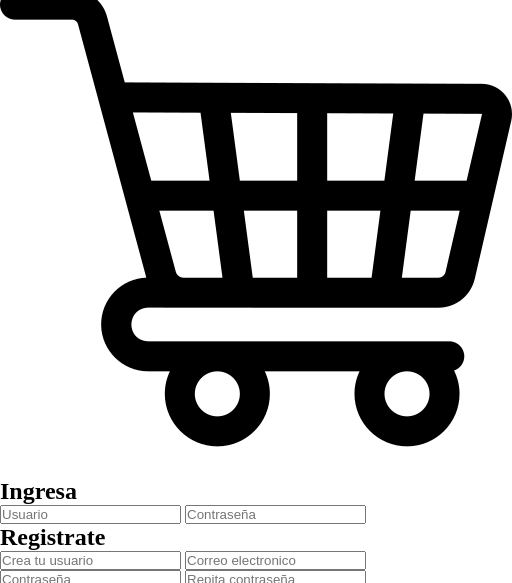
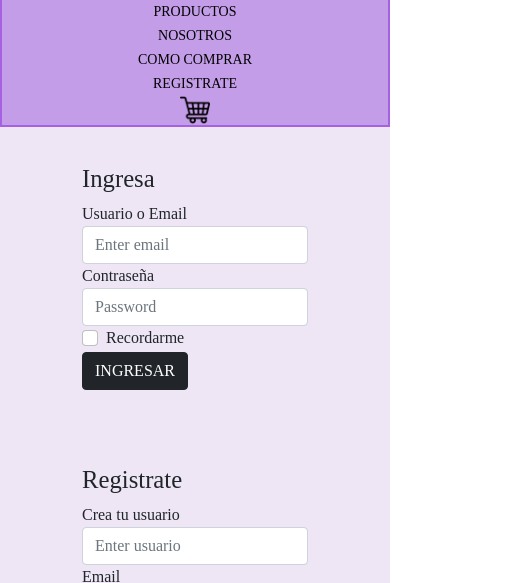
Before and after one commit to jeeflores/proyectocoder, a website: page pages/registro.html in a window 390 px wide. Shown: the part 147-730 px from the top of the page, 512 px wide, since content can reach past the window. Drawn offline with nearby package versions, Linux system fonts and the light colour scheme; files that its build step writes are made by us from their sources.

Commit message:
proyecto casi finalizado

```diff
--- a/pages/registro.html
+++ b/pages/registro.html
@@ -1,58 +1,100 @@
 <!DOCTYPE html>
 <html lang="en">
+
 <head>
     <meta charset="UTF-8">
     <meta http-equiv="X-UA-Compatible" content="IE=edge">
     <meta name="viewport" content="width=device-width, initial-scale=1.0">
-    <link rel="stylesheet" href="../css/style.css">
+    <link rel="stylesheet" href="../css/estilos.css">
+    <link rel="shortcut icon" href="../img/favicon.ico" type="image/x-icon">
+    <link href="https://cdn.jsdelivr.net/npm/bootstrap@5.0.2/dist/css/bootstrap.min.css" rel="stylesheet"
+        integrity="sha384-EVSTQN3/azprG1Anm3QDgpJLIm9Nao0Yz1ztcQTwFspd3yD65VohhpuuCOmLASjC" crossorigin="anonymous">
+    <link rel="stylesheet" href="https://cdn.jsdelivr.net/npm/bootstrap-icons@1.10.2/font/bootstrap-icons.css">
     <title>ALEGRE</title>
 </head>
+
 <body>
-    <header>
-        <a href="../index.html"><h1>ALEGRE</h1></a>
 
+<div class="grid-registro">
+    <header class="encabezado">
+        <a href="../index.html">
+            <h1>ALEGRE</h1>
+        </a>
+    </header>
 
-        <nav> <!--es la barra de navegacion producto,nosotros,comprar-->
+    <nav class="navegador">
         <ul>
-                <li><a href="./productos.html">PRODUCTOS</a></li> <!--PREGUNTAR COMO COLOCAR MAS ITEMS-->
+            <li><a href="./productos.html">PRODUCTOS</a></li>
+            <!--PREGUNTAR COMO COLOCAR MAS ITEMS dentro de productos-->
             <li><a href="./nosotros.html">NOSOTROS</a></li>
             <li><a href="./comocomprar.html">COMO COMPRAR</a></li>
             <li><a href="./registro.html">REGISTRATE</a></li>
-                <li class="carrito"><a href="./carrito.html"><img src="../img/carrito-de-compras.png" alt=""></a></li>
-            </ul>
-            <!-- ENLACES RELATIVOS: aquellos que redireccionan dentro de la misma pagina. <a href= llamamos a una carpeta -->
+            <li class="carrito"><a href="./carrito.html"><img src="../img/carrito-de-compras.png" alt=" carrito"></a>
+            </li>
+    </nav>
 
-            <!--ENLACES ABSOLUTOS: redireecionan a un sitio web externo. <a href= y pegamos el link donde queremos enviar-->
-
-            <!--ENLACES INTERNOS: referencia secciones en la misma pagina-->
-        </nav>
-    </header>
-    <main>
+    <main class="formulario">
         <section>
-            <div>
             <h2>Ingresa</h2>
-                <input type="text" placeholder="Usuario">
-                <input type="password" placeholder="Contraseña">
+            <form>
+                <div class="form-group">
+                    <label for="exampleInputEmail1">Usuario o Email</label>
+                    <input type="email" class="form-control" id="exampleInputEmail1" aria-describedby="emailHelp"
+                        placeholder="Enter email">
                 </div>
+                <div class="form-group">
+                    <label for="exampleInputPassword1">Contraseña</label>
+                    <input type="password" class="form-control" id="exampleInputPassword1" placeholder="Password">
+                </div>
+                <div class="form-group form-check">
+                    <input type="checkbox" class="form-check-input" id="exampleCheck1">
+                    <label class="form-check-label" for="exampleCheck1">Recordarme</label>
+                </div>
+                <button type="submit" class="btn btn-dark">INGRESAR</button>
+            </form>
         </section>
 
         <section>
             <h2>Registrate</h2>
-            <input type="text" placeholder="Crea tu usuario">
-            <input type="email" placeholder="Correo electronico">
-            <input type="password" placeholder="Contraseña">
-            <input type="password" placeholder="Repita contraseña">
+            <form>
+                <div class="form-group">
+                    <label for="exampleInputEmail1">Crea tu usuario</label>
+                    <input type="email" class="form-control" id="exampleInputEmail1" aria-describedby="emailHelp"
+                        placeholder="Enter usuario">
+                </div>
+                <div class="form-group">
+                    <label for="exampleInputPassword1">Email</label>
+                    <input type="email" class="form-control" id="exampleInputPassword1" placeholder="Password">
+                </div>
+                <div class="form-group">
+                    <label for="exampleInputPassword1">Contraseña</label>
+                    <input type="password" class="form-control" id="exampleInputPassword1" placeholder="Password">
+                </div>
+                <div class="form-group">
+                    <label for="exampleInputPassword1">Repita contraseña</label>
+                    <input type="password" class="form-control" id="exampleInputPassword1" placeholder="Password">
+                </div>
+                <button type="submit" class="btn btn-dark">REGISTRATE</button>
+            </form>
         </section>
 
-<!--FALTA AGREGAR LOS BOTONES DE INGRESO, PREGUNTAR-->
     </main>
 
-    <footer><!--pie de pagina-->
 
-        <a href="https://www.facebook.com/" target="_blank"><img src="../img/facebook.png" alt="facebook"></a> <!--aca coloque el link de face con el atributo de enlace a otra pestaña-->
+    <footer class="pie">
+        <a href="https://www.facebook.com/">
+            <img src="../img/facebook.png" alt="facebook"></a>
+        <a href="https://www.instagram.com/alegreok.19/">
+            <img src="../img/instagram.png" alt="logo de instagram"></a>
+        <h3>Copyrigth Jessica Flores</h3>
 
-        <a href="https://www.instagram.com/alegreok.19/" target="_blank"><img src="../img/instagram.png" alt="logo de instagram"></a>
     </footer>
+</div>
+
+    <script src="https://cdn.jsdelivr.net/npm/bootstrap@5.0.2/dist/js/bootstrap.bundle.min.js"
+        integrity="sha384-MrcW6ZMFYlzcLA8Nl+NtUVF0sA7MsXsP1UyJoMp4YLEuNSfAP+JcXn/tWtIaxVXM"
+        crossorigin="anonymous"></script>
+
 
 </body>
 
--- a/scss/base/_generales.scss
+++ b/scss/base/_generales.scss
@@ -54,3 +54,15 @@
     "main main main main"
     "footer footer footer footer";
 }
+
+.grid-registro {
+    font-family: $fuente-principal;
+    display: grid;
+    grid-template-columns: 4fr;
+    grid-template-rows: 150px 35px 700px 170px;
+    grid-template-areas:
+    "header header header header"
+    "nav nav nav nav"
+    "main main main main"
+    "footer footer footer footer";
+}
--- a/scss/base/_mediaquery.scss
+++ b/scss/base/_mediaquery.scss
@@ -57,6 +57,18 @@
             display: grid;
             grid-template-columns: 2fr;
             grid-template-rows: 143.5px 35px 600px 170px;
+            grid-template-areas:
+            "header header"
+            "nav nav"
+            "main main"
+            "footer footer";
+        }
+
+        .grid-registro {
+            font-family: $fuente-principal;
+            display: grid;
+            grid-template-columns: 2fr;
+            grid-template-rows: 143.5px 35px 700px 170px;
             grid-template-areas:
             "header header"
             "nav nav"
@@ -152,5 +164,27 @@
         "footer"
         }
 
+        .grid-nosotros {
+            font-family: $fuente-principal;
+            display: grid;
+            grid-template-columns: 1fr;
+            grid-template-rows: 143.5px 130px 1000px 170px;
+            grid-template-areas:
+            "header"
+            "nav"
+            "main"
+            "footer";
+        }
 
+
+        .grid-registro {
+            font-family: $fuente-principal;
+            display: grid;
+            grid-template-columns: 1fr;
+            grid-template-rows: 143.5px 130px 700px 170px;
+            grid-template-areas:
+            "header"
+            "nav"
+            "main"
+            "footer";}
 }
--- a/scss/components/_main.scss
+++ b/scss/components/_main.scss
@@ -215,6 +215,15 @@
     }
     .ubicacion {
         @include flex(flex,space-around,center);
+        flex-wrap: wrap;
     }
+}
 
+//REGISTRO//
+
+.formulario {
+    grid-area: main;
+    @include flex(flex,space-around,center);
+    flex-wrap: wrap;
+    background-color: $fondo-main;
 }
```
Also changed, not shown: index.html (+5 -0 lines), pages/comocomprar.html (+1 -0 lines), pages/nosotros.html (+1 -0 lines), pages/productos.html (+1 -0 lines), css/estilos.css, img/favicon.ico (added), img/flor.png (added), 1 other file. Lines whose indentation alone changed are shown as unchanged.
